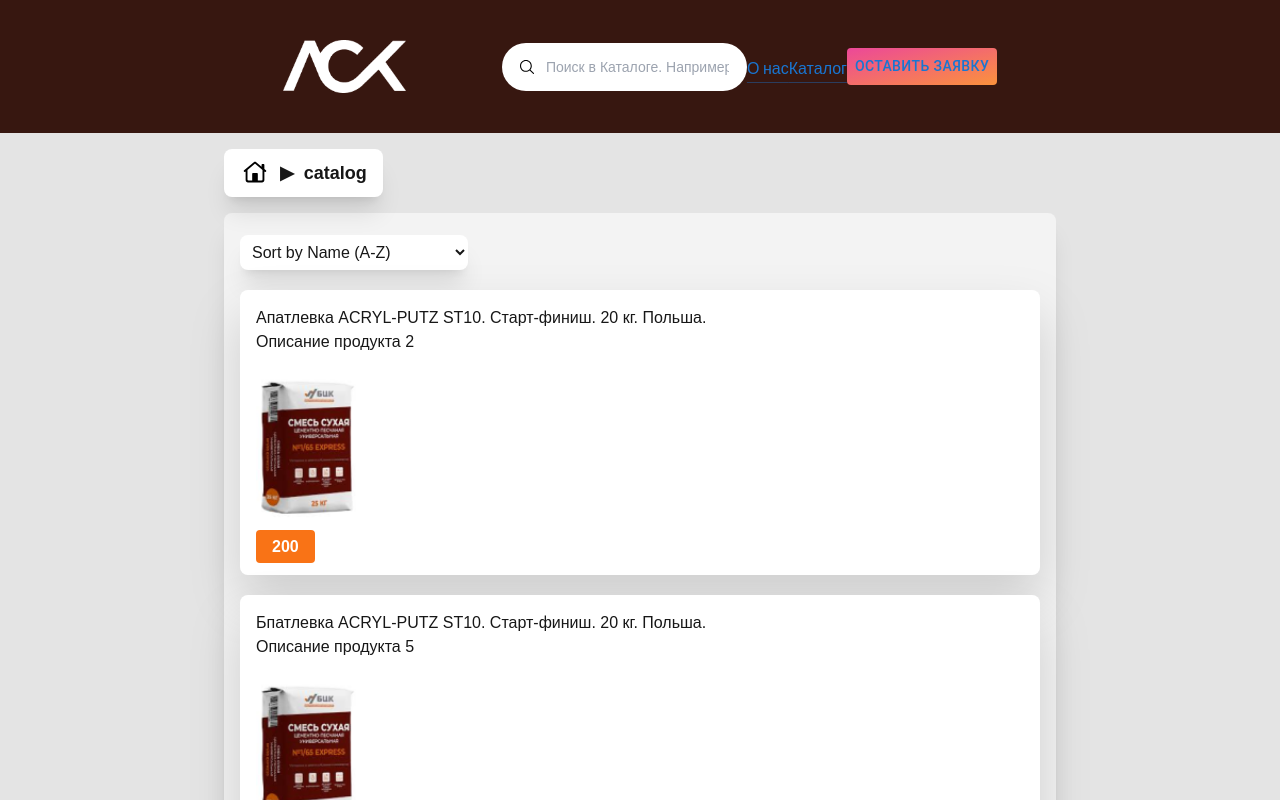
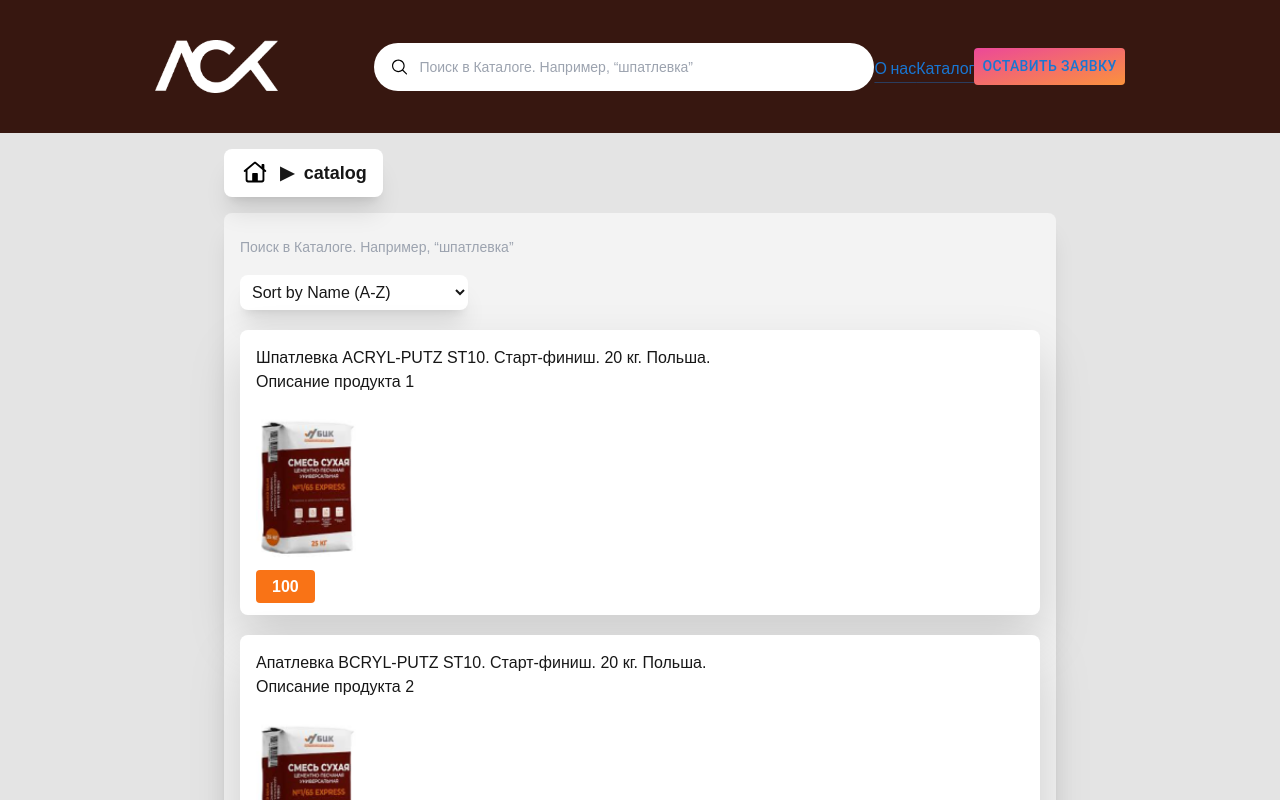
Before and after one commit to OwlinAzai/lsk_grupp_next, a Next.js app: page /catalog in a window 1280 px wide. Shown: the top 800 px of the page. Built offline with nearby package versions, Linux system fonts and the light colour scheme.

Commit message:
Implement search functionality in catalog and header; add context for managing search queries

```diff
--- a/src/app/catalog/page.tsx
+++ b/src/app/catalog/page.tsx
@@ -1,11 +1,13 @@
 "use client";
 
 import NextLink from "next/link";
+import { useSearch } from "../context/searchContext"; // Импортируем контекст
 import { useState, useEffect } from "react";
-import { data } from "./../utils/data";
+import { data } from "./../utils/data"; // Импорт данных о товарах
 import Image from "next/image";
 
 export default function Catalog() {
+  const { catalogSearchQuery, setCatalogSearchQuery } = useSearch(); // Получаем query и функцию из контекста
   const [sortedData, setSortedData] = useState(data.products);
   const [sortCriteria, setSortCriteria] = useState<"name" | "price">(() => {
     if (typeof window !== "undefined") {
@@ -22,29 +24,37 @@
     return "asc";
   });
 
-  useEffect(() => {
-    const sortProducts = () => {
+  // Фильтрация продуктов по запросу
+  const filterProducts = (query: string) => {
+    return data.products.filter(
+      (product) =>
+        product.name.toLowerCase().includes(query.toLowerCase()) ||
+        product.description.toLowerCase().includes(query.toLowerCase())
+    );
+  };
+
+  const filteredData = filterProducts(catalogSearchQuery);
+
+  // Сортировка товаров
+  const sortProducts = (filteredProducts: typeof data.products) => {
     if (sortCriteria === "name") {
-        const sortedByName = [...data.products].sort((a, b) =>
+      return filteredProducts.sort((a, b) =>
         sortOrder === "asc"
           ? a.name.localeCompare(b.name)
           : b.name.localeCompare(a.name)
       );
-        setSortedData(sortedByName);
     } else {
-        const sortedByPrice = [...data.products].sort((a, b) =>
+      return filteredProducts.sort((a, b) =>
         sortOrder === "asc" ? a.price - b.price : b.price - a.price
       );
-        setSortedData(sortedByPrice);
     }
   };
 
-    sortProducts();
-
-    // Save sorting preferences to localStorage
-    localStorage.setItem("sortCriteria", sortCriteria);
-    localStorage.setItem("sortOrder", sortOrder);
-  }, [sortCriteria, sortOrder]);
+  // Эффект для обновления списка товаров после изменения поиска или сортировки
+  useEffect(() => {
+    const sortedFilteredData = sortProducts(filteredData);
+    setSortedData(sortedFilteredData);
+  }, [catalogSearchQuery, sortCriteria, sortOrder]);
 
   const handleSortChange = (e: React.ChangeEvent<HTMLSelectElement>) => {
     const value = e.target.value;
@@ -59,7 +69,18 @@
 
   return (
     <div className="pt-[22px] pb-[20px] mb-[20px] ml-[14rem] mr-[14rem] shadow-xl rounded-lg px-4 bg-[#f3f3f3]">
-      {/* Sorting dropdown */}
+      <div className="mb-4">
+        <input
+          type="text"
+          name="search"
+          id="search"
+          placeholder="Поиск в Каталоге. Например, “шпатлевка”"
+          className="w-full outline-none bg-transparent text-gray-600 text-sm"
+          value={catalogSearchQuery} // Используем catalogSearchQuery из контекста
+          onChange={(e) => setCatalogSearchQuery(e.target.value)} // Обновляем catalogSearchQuery
+        />
+      </div>
+
       <div className="mb-4">
         <select
           onChange={handleSortChange}
@@ -73,8 +94,8 @@
         </select>
       </div>
 
-      {/* Display sorted products */}
-      {sortedData.map((product) => (
+      {filteredData.length > 0 ? (
+        filteredData.map((product) => (
           <NextLink href={`catalog/${product.id}`} passHref key={product.id}>
             <div
               className="mt-[20px] mb-[10px] drop-shadow-2xl rounded-lg px-4 py-4 bg-white hover:bg-[#E7E9E4]"
@@ -95,7 +116,10 @@
               </div>
             </div>
           </NextLink>
-      ))}
+        ))
+      ) : (
+        <p className="text-center mt-4 text-gray-600">Товары не найдены</p>
+      )}
     </div>
   );
 }
--- a/src/app/components/header.tsx
+++ b/src/app/components/header.tsx
@@ -1,19 +1,41 @@
+// header.tsx
 "use client";
-import React, { useState } from "react";
+import React, { useEffect, useState } from "react";
 import Image from "next/image";
 import NextLink from "next/link";
 import { Button, Link } from "@mui/material";
+import { useSearch } from "../context/searchContext"; // Импортируем контекст
+import { data } from "../utils/data"; // Импорт данных о товарах
 
 const Header = () => {
-  useState(() => {
-    console.log("Header mounted");
-  });
+  const { headerSearchQuery, setHeaderSearchQuery } = useSearch();
+  const [filteredProducts, setFilteredProducts] = useState(data.products);
+
+  const handleSearchChange = (e: React.ChangeEvent<HTMLInputElement>) => {
+    setHeaderSearchQuery(e.target.value); // Обновляем состояние поиска
+  };
+
+  // Фильтрация продуктов для выпадающего списка
+  useEffect(() => {
+    if (headerSearchQuery) {
+      setFilteredProducts(
+        data.products.filter(
+          (product) =>
+            product.name
+              .toLowerCase()
+              .includes(headerSearchQuery.toLowerCase()) ||
+            product.description
+              .toLowerCase()
+              .includes(headerSearchQuery.toLowerCase())
+        )
+      );
+    } else {
+      setFilteredProducts([]);
+    }
+  }, [headerSearchQuery]);
+
   return (
-    <div
-      className={
-        "bg-brown text-white flex align-middle justify-center pl-[0rem] font-sans"
-      }
-    >
+    <div className="bg-brown text-white flex align-middle justify-center pl-[0rem] font-sans">
       <Link
         className="text-white decoration-transparent hover:decoration-orange-500 decoration-2 cursor-pointer text-nowrap text-2xl"
         component={NextLink}
@@ -28,8 +50,9 @@
           priority={true}
         />
       </Link>
+
       <div className="flex items-center place-items-center align-middle text-black">
-        <div className="flex w-full px-4 py-3 rounded-full border-2 bg-white border-transparent max-w-2xl mx-auto font-[sans-serif]">
+        <div className="flex w-[500px] px-4 py-3 rounded-full border-2 bg-white border-transparent max-w-2xl mx-auto font-[sans-serif]">
           <svg
             xmlns="http://www.w3.org/2000/svg"
             viewBox="0 0 192.904 192.904"
@@ -44,9 +67,23 @@
             id="search"
             placeholder="Поиск в Каталоге. Например, “шпатлевка”"
             className="w-full outline-none bg-transparent text-gray-600 text-sm"
-            onChange={(e) => console.log(e.target.value)}
+            value={headerSearchQuery} // Используем searchQuery из контекста
+            onChange={handleSearchChange} // Обновляем headerSearchQuery
           />
         </div>
+
+        {/* Выпадающий список с результатами поиска */}
+        {headerSearchQuery && filteredProducts.length > 0 && (
+          <div className="absolute bg-white shadow-lg mt-[150px] w-[500px] max-h-64">
+            {filteredProducts.map((product) => (
+              <NextLink key={product.id} href={`/catalog/${product.id}`}>
+                <div className="p-0 hover:bg-gray-200 cursor-pointer">
+                  <p>{product.name}</p>
+                </div>
+              </NextLink>
+            ))}
+          </div>
+        )}
         <Link
           component={NextLink}
           href="/about"
--- /dev/null
+++ b/src/app/context/searchContext.tsx
@@ -0,0 +1,42 @@
+// context/SearchContext.tsx
+"use client";
+import React, { createContext, useState, useContext, ReactNode } from "react";
+
+// Типы состояния контекста
+interface SearchContextType {
+  headerSearchQuery: string;
+  setHeaderSearchQuery: (query: string) => void;
+  catalogSearchQuery: string;
+  setCatalogSearchQuery: (query: string) => void;
+}
+
+// Контекст с типами
+const SearchContext = createContext<SearchContextType | undefined>(undefined);
+
+// Провайдер для оборачивания компонентов
+export const SearchProvider = ({ children }: { children: ReactNode }) => {
+  const [headerSearchQuery, setHeaderSearchQuery] = useState<string>("");
+  const [catalogSearchQuery, setCatalogSearchQuery] = useState<string>("");
+
+  return (
+    <SearchContext.Provider
+      value={{
+        headerSearchQuery,
+        setHeaderSearchQuery,
+        catalogSearchQuery,
+        setCatalogSearchQuery,
+      }}
+    >
+      {children}
+    </SearchContext.Provider>
+  );
+};
+
+// Хук для доступа к контексту
+export const useSearch = () => {
+  const context = useContext(SearchContext);
+  if (!context) {
+    throw new Error("useSearch must be used within a SearchProvider");
+  }
+  return context;
+};
--- a/src/app/layout.tsx
+++ b/src/app/layout.tsx
@@ -4,6 +4,7 @@
 import "./globals.css";
 import Header from "./components/header";
 import Breadcrumbs from "./components/breadcrumbs";
+import { SearchProvider } from "../app/context/searchContext";
 
 const oswald = Oswald({
   variable: "--font-oswald",
@@ -40,9 +41,11 @@
       <body
         className={`${geistSans.variable} ${geistMono.variable} ${oswald.variable} ${oswaldWght.variable} antialiased bg-[#e4e4e4]`}
       >
-        <Header />
-        <Breadcrumbs />
-        {children}
+        <SearchProvider>
+          <Header />
+          <Breadcrumbs />
+          {children}
+        </SearchProvider>
       </body>
     </html>
   );
--- a/src/app/utils/data.js
+++ b/src/app/utils/data.js
@@ -11,7 +11,7 @@
         },
         {
             id: 1,
-            name: 'Апатлевка ACRYL-PUTZ ST10. Старт-финиш. 20 кг. Польша.',
+            name: 'Апатлевка BCRYL-PUTZ ST10. Старт-финиш. 20 кг. Польша.',
             description: 'Описание продукта 2',
             price: 200,
             image: "/images/1.png",
```
Lines whose indentation alone changed are shown as unchanged.
